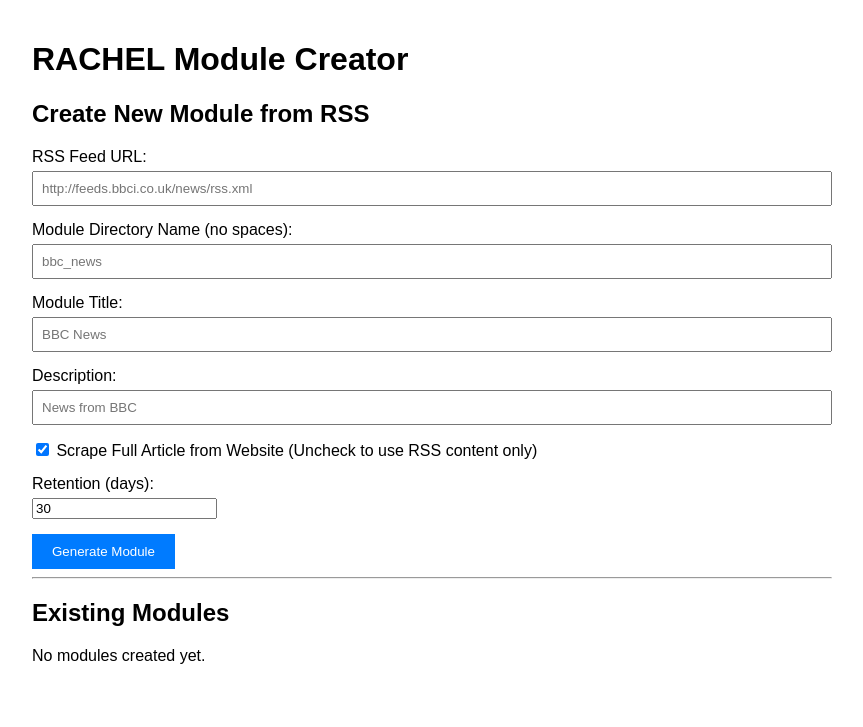
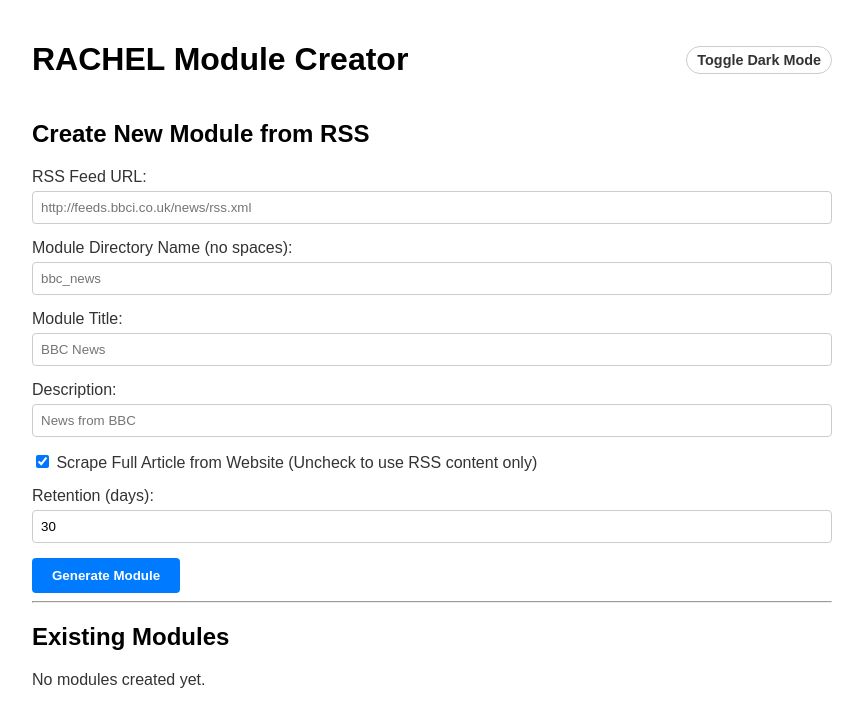
Before and after one commit to sprillex/The-Bindery, a Flask app: page / in a window 1280 px wide. Shown: the top 727 px of the page, without its empty margins (208-1071 px from the left). Run offline with Flask 3, Linux system fonts and the light colour scheme.

Commit message:
feat: Add dark mode and change port to 5002
- Changed default server port to 5002.
- Added Dark Mode support with CSS variables and a JS toggle.
- Persists theme preference in localStorage.
- Updated README.md with the new port information.

```diff
--- a/src/server.py
+++ b/src/server.py
@@ -198,5 +198,5 @@ def preview_zim(module_name, filename=None):
 
 if __name__ == '__main__':
     start_scheduler()
-    port = int(os.environ.get('PORT', 5001))
+    port = int(os.environ.get('PORT', 5002))
     app.run(host='0.0.0.0', port=port, debug=False)
--- a/src/templates/index.html
+++ b/src/templates/index.html
@@ -4,18 +4,106 @@
 <head>
     <title>RACHEL Module Creator</title>
     <style>
-        body { font-family: sans-serif; max-width: 800px; margin: 0 auto; padding: 20px; }
-        .module { border: 1px solid #ccc; padding: 10px; margin-bottom: 10px; border-radius: 5px; }
+        :root {
+            --bg-color: #ffffff;
+            --text-color: #333333;
+            --border-color: #ccc;
+            --input-bg: #ffffff;
+            --input-text: #000000;
+            --card-bg: #ffffff;
+            --primary-color: #007bff;
+            --primary-hover: #0056b3;
+            --header-color: #000000;
+        }
+
+        body.dark-mode {
+            --bg-color: #121212;
+            --text-color: #e0e0e0;
+            --border-color: #444;
+            --input-bg: #1e1e1e;
+            --input-text: #e0e0e0;
+            --card-bg: #1e1e1e;
+            --primary-color: #bb86fc;
+            --primary-hover: #9955e8;
+            --header-color: #ffffff;
+        }
+
+        body {
+            font-family: sans-serif;
+            max-width: 800px;
+            margin: 0 auto;
+            padding: 20px;
+            background-color: var(--bg-color);
+            color: var(--text-color);
+            transition: background-color 0.3s, color 0.3s;
+        }
+
+        h1, h2, h3 { color: var(--header-color); }
+
+        .module {
+            border: 1px solid var(--border-color);
+            padding: 10px;
+            margin-bottom: 10px;
+            border-radius: 5px;
+            background-color: var(--card-bg);
+        }
+
         .form-group { margin-bottom: 15px; }
+
         label { display: block; margin-bottom: 5px; }
-        input[type="text"], input[type="url"] { width: 100%; padding: 8px; box-sizing: border-box; }
-        button { padding: 10px 20px; background-color: #007bff; color: white; border: none; cursor: pointer; }
-        button:hover { background-color: #0056b3; }
-        .loading { display: none; color: #666; font-style: italic; }
+
+        input[type="text"], input[type="url"], input[type="number"] {
+            width: 100%;
+            padding: 8px;
+            box-sizing: border-box;
+            background-color: var(--input-bg);
+            color: var(--input-text);
+            border: 1px solid var(--border-color);
+            border-radius: 4px;
+        }
+
+        button {
+            padding: 10px 20px;
+            background-color: var(--primary-color);
+            color: var(--bg-color); /* Contrast for button text */
+            border: none;
+            cursor: pointer;
+            border-radius: 4px;
+            font-weight: bold;
+        }
+
+        button:hover { background-color: var(--primary-hover); }
+
+        .loading { display: none; color: #888; font-style: italic; }
+
+        a { color: var(--primary-color); }
+
+        .header-container {
+            display: flex;
+            justify-content: space-between;
+            align-items: center;
+        }
+
+        #theme-toggle {
+            background: none;
+            border: 1px solid var(--border-color);
+            color: var(--text-color);
+            padding: 5px 10px;
+            cursor: pointer;
+            border-radius: 15px;
+            font-size: 0.9em;
+        }
+
+        #theme-toggle:hover {
+            background-color: var(--border-color);
+        }
     </style>
 </head>
 <body>
-    <h1>RACHEL Module Creator</h1>
+    <div class="header-container">
+        <h1>RACHEL Module Creator</h1>
+        <button id="theme-toggle" onclick="toggleTheme()">Toggle Dark Mode</button>
+    </div>
 
     <div class="form-section">
         <h2>Create New Module from RSS</h2>
@@ -59,6 +147,7 @@
             <h3>{{ module.title }} ({{ module.name }})</h3>
             <p>{{ module.description }}</p>
             <p>Location: <code>{{ module.path }}</code></p>
+            <p>Retention: {{ module.retention_days }} days</p>
             <p>
                 <a href="/modules/{{ module.name }}/{{ module.name }}.zim">Download ZIM</a> |
                 <a href="/preview/{{ module.name }}/" target="_blank">Preview Content</a>
@@ -68,5 +157,37 @@
         <p>No modules created yet.</p>
         {% endfor %}
     </div>
+
+    <script>
+        // Check local storage for preference
+        const currentTheme = localStorage.getItem('theme');
+        if (currentTheme) {
+            document.body.classList.add(currentTheme);
+            updateButtonText();
+        } else if (window.matchMedia && window.matchMedia('(prefers-color-scheme: dark)').matches) {
+             document.body.classList.add('dark-mode');
+             updateButtonText();
+        }
+
+        function toggleTheme() {
+            document.body.classList.toggle('dark-mode');
+
+            let theme = 'light';
+            if (document.body.classList.contains('dark-mode')) {
+                theme = 'dark-mode';
+            }
+            localStorage.setItem('theme', theme);
+            updateButtonText();
+        }
+
+        function updateButtonText() {
+            const btn = document.getElementById('theme-toggle');
+            if (document.body.classList.contains('dark-mode')) {
+                btn.textContent = 'Switch to Light Mode';
+            } else {
+                btn.textContent = 'Switch to Dark Mode';
+            }
+        }
+    </script>
 </body>
 </html>
```
Also changed, not shown: README.md.
